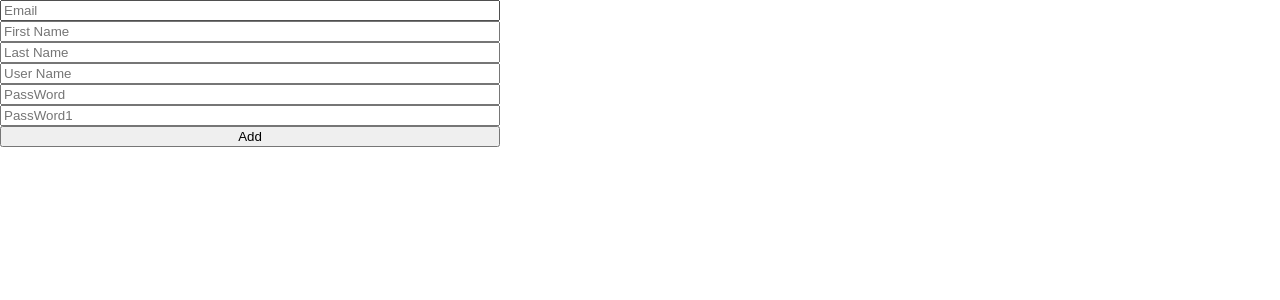
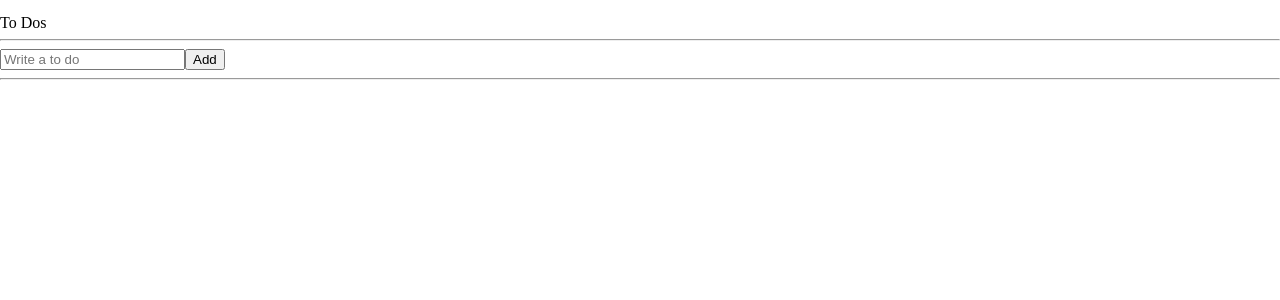
Before and after one commit to yeeun98/ReactJS_MasterClass, a React (Create React App) app: page / in a window 1280 px wide. Shown: the top 300 px of the page. Built offline with nearby package versions, Linux system fonts and the light colour scheme.

Commit message:
#6.11 Add To Do

```diff
--- a/src/state-management/App.tsx
+++ b/src/state-management/App.tsx
@@ -1,5 +1,5 @@
 import { createGlobalStyle } from "styled-components";
-import TodoList from "./TodoList";
+import TodoList from "./components/TodoList";
 
 export const GlobalStyle = createGlobalStyle`
   html, body, div, span, applet, object, iframe,
--- a/src/state-management/TodoList.tsx
+++ /dev/null
@@ -1,111 +0,0 @@
-import { useForm } from "react-hook-form";
-
-/**
-function TodoList() {
-  const [isTodoError, setIsTodoError] = useState(false);
-  const [todo, setTodo] = useState('');
-  const [todo1, setTodo1] = useState('');
-  const [todo2, setTodo2] = useState('');
-  const [todo3, setTodo3] = useState('');
-  const [todo4, setTodo4] = useState('');
-
-  const onChange = (event: React.FormEvent<HTMLInputElement>) => {
-    const { currentTarget: {value} } = event;
-    setTodo(value);
-  };
-  const onSubmit = (event: React.FormEvent<HTMLFormElement>) => {
-    event.preventDefault();
-
-    // validation example
-    if(todo.length < 10) setIsTodoError(true);
-  };
-
-  return <div>
-    <form onSubmit={onSubmit}>
-      <input type="text" value={todo} placeholder="Write a todo" onChange={onChange} />
-      <input type="text" value={todo1} placeholder="Write a todo" onChange={onChange} />
-      <input type="text" value={todo2} placeholder="Write a todo" onChange={onChange} />
-      <input type="text" value={todo3} placeholder="Write a todo" onChange={onChange} />
-      <input type="text" value={todo4} placeholder="Write a todo" onChange={onChange} />
-      <button>Add</button>
-
-      {isTodoError ? 'Error' : ''}
-    </form>
-  </div>
-}
- */
-
-//#region type
-interface FormData {
-  [key: string]: string;
-}
-interface IForm {
-  email: string;
-  firstName: string;
-  lastName: string;
-  userName: string;
-  password: string;
-  password1: string;
-  extraError?: string;
-}
-//#endregion
-
-function TodoList() {
-  const { register, handleSubmit, formState: {errors}, setError } = useForm<IForm>();
-  const onValid = (data: IForm) => {
-    if (data.password !== data.password1) {
-      setError('password1', {message: "Password are not the same."}, {shouldFocus: true});
-    }
-
-    setError('extraError', {message: 'Server Offline'});
-  };
-  console.error(errors);
-
-  return  <form onSubmit={handleSubmit(onValid)} style={{display: 'flex', flexDirection: 'column', width: '500px'}}>
-    <input {...register('email', {
-      required: true,
-      pattern: {
-        value: /^[A-Za-z0-9._%+-]+@naver.com/g,
-        message: 'Only naver.com emails allowed'
-      }
-    })} placeholder="Email" />
-    <span>{errors?.email?.message}</span>
-
-    <input {...register('firstName', {
-      required: true,
-      validate: (value) => true
-    })} placeholder="First Name" />
-    <span>{errors?.firstName?.message}</span>
-
-    <input {...register('lastName', {
-      required: true,
-      validate: (value) => value.includes('nico') ? 'No "nico" allowed' : true
-    })} placeholder="Last Name" />
-    <span>{errors?.lastName?.message}</span>
-
-    <input {...register('userName', {
-      required: true,
-      validate: {
-        noNico: (value) => value.includes('nico') ? 'No "nico" allowed' : true,
-        noNick: (value) => value.includes('nick') ? 'No "nick" allowed' : true,
-      }
-    })} placeholder="User Name" />
-    <span>{errors?.userName?.message}</span>
-
-    <input {...register('password', {
-      required: true,
-    })} placeholder="PassWord" />
-    <span>{errors?.password?.message}</span>
-
-    <input {...register('password1', {
-      required: true,
-    })} placeholder="PassWord1" />
-    <span>{errors?.password1?.message}</span>
-
-    <button>Add</button>
-
-    <div>{errors?.extraError?.message}</div>
-  </form>;
-}
-
-export default TodoList;
--- /dev/null
+++ b/src/state-management/components/TodoList.tsx
@@ -0,0 +1,86 @@
+import { useForm } from "react-hook-form";
+import { atom, useRecoilState } from "recoil";
+
+/**
+function TodoList() {
+  const [isTodoError, setIsTodoError] = useState(false);
+  const [todo, setTodo] = useState('');
+  const [todo1, setTodo1] = useState('');
+  const [todo2, setTodo2] = useState('');
+  const [todo3, setTodo3] = useState('');
+  const [todo4, setTodo4] = useState('');
+
+  const onChange = (event: React.FormEvent<HTMLInputElement>) => {
+    const { currentTarget: {value} } = event;
+    setTodo(value);
+  };
+  const onSubmit = (event: React.FormEvent<HTMLFormElement>) => {
+    event.preventDefault();
+
+    // validation example
+    if(todo.length < 10) setIsTodoError(true);
+  };
+
+  return <div>
+    <form onSubmit={onSubmit}>
+      <input type="text" value={todo} placeholder="Write a todo" onChange={onChange} />
+      <input type="text" value={todo1} placeholder="Write a todo" onChange={onChange} />
+      <input type="text" value={todo2} placeholder="Write a todo" onChange={onChange} />
+      <input type="text" value={todo3} placeholder="Write a todo" onChange={onChange} />
+      <input type="text" value={todo4} placeholder="Write a todo" onChange={onChange} />
+      <button>Add</button>
+
+      {isTodoError ? 'Error' : ''}
+    </form>
+  </div>
+}
+ */
+
+//#region type
+interface FormData {
+  [key: string]: string;
+}
+interface IForm {
+  toDo: string;
+}
+interface IToDo {
+  id: number;
+  text: string;
+  category: 'TO_DO' | 'DOING' | 'DONE';
+}
+//#endregion
+
+const toDoState = atom<IToDo[]>({
+  key: 'toDo',
+  default: []
+});
+
+function TodoList() {
+  const [toDos, setToDos] = useRecoilState(toDoState);
+  const { register, handleSubmit, setValue } = useForm<IForm>();
+  const handleValid = ({toDo}: IForm) => {
+    setToDos(oldToDos => [{id: Date.now(), text: toDo, category: 'DOING'},...oldToDos]);
+    setValue('toDo', '');
+  };
+
+  return  <div style={{marginTop: '15px'}}>
+    <h1> To Dos </h1>
+    <hr />
+    <form onSubmit={handleSubmit(handleValid)}>
+      <input
+        {...register('toDo', {
+          required: 'Please write a To Do'
+        })}
+        placeholder="Write a to do"
+      />
+      <button>Add</button>
+    </form>
+    <hr/>
+
+    <ul>
+      { toDos.map(v => <li key={`toDo_${v.id}`}>{v.text}</li>) }
+    </ul>
+  </div>;
+}
+
+export default TodoList;
```
